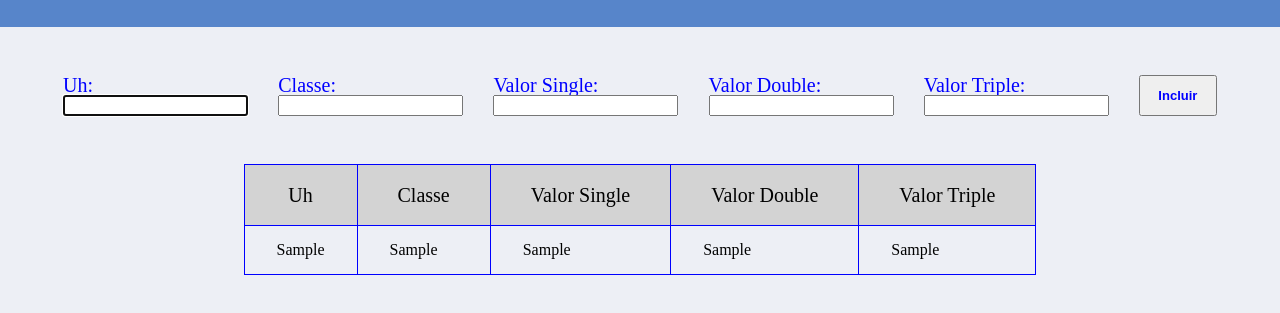
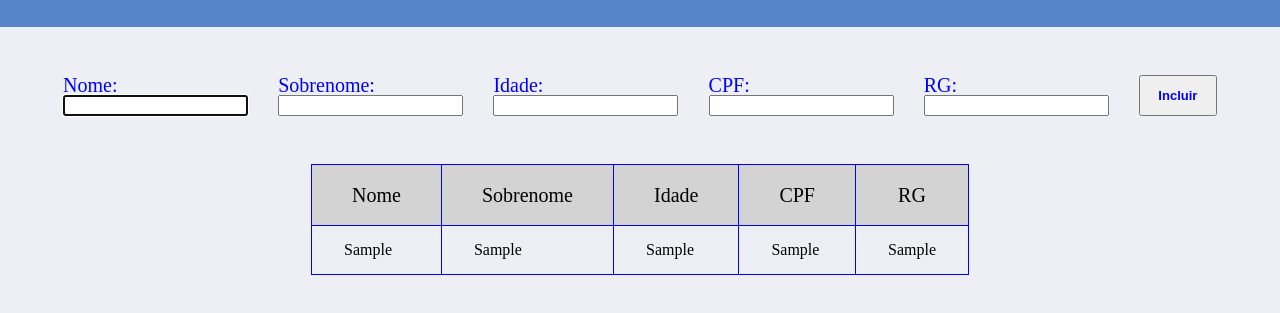
Before and after one commit to DuDSTOPIA/Utilidades, a plain HTML site: page Tabela/index.html in a window 1280 px wide. Both pictures are taken after typing "Sample", "Sample", "Sample", "Sample", "Sample" into the empty fields and a click on the button "Incluir". Shown: the part 93-406 px from the top of the page. Drawn offline with Linux system fonts and the light colour scheme.

Commit message:
correções de localização de pastas para o github

```diff
--- a/Distribuir_itens_em_uma_div/index.html
+++ b/Distribuir_itens_em_uma_div/index.html
@@ -14,6 +14,6 @@
     <section class="distribuição">
         <!-- Os itens criando pelo JS, são inseridos aqui-->
     </section>
-    <script src="/Utilidades/Distribuir_itens_em_uma_div/main.js"></script>
+    <script src="/Distribuir_itens_em_uma_div/main.js"></script>
 </body>
 </html>
--- a/Tabela/main.js
+++ b/Tabela/main.js
@@ -1,10 +1,12 @@
 import {constroi_Form_e_cabecalho_Tabela} from './tabela.js'
 import {constroi_corpo_tabela} from './tabela.js'
 
-constroi_Form_e_cabecalho_Tabela('Uh', 'Classe', 'Valor Single', 'Valor Double', 'Valor Triple');
+/* Aqui constroi o cabeçalho e os parametros sao os nomes dos inputs*/
+constroi_Form_e_cabecalho_Tabela('Nome', 'Sobrenome', 'Idade', 'CPF', 'RG');
+
 
 
 form.addEventListener('submit', event => {
     event.preventDefault();
-    constroi_corpo_tabela('Uh', 'Classe', 'Valor Single', 'Valor Double', 'Valor Triple')
+    constroi_corpo_tabela('Nome', 'Sobrenome', 'Idade', 'CPF', 'RG')
 })
```
